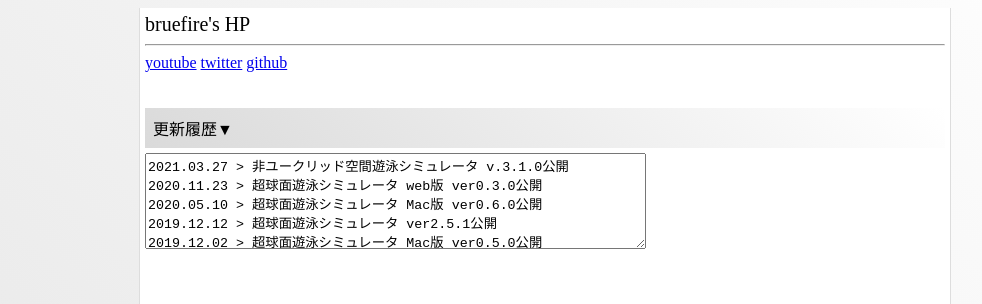
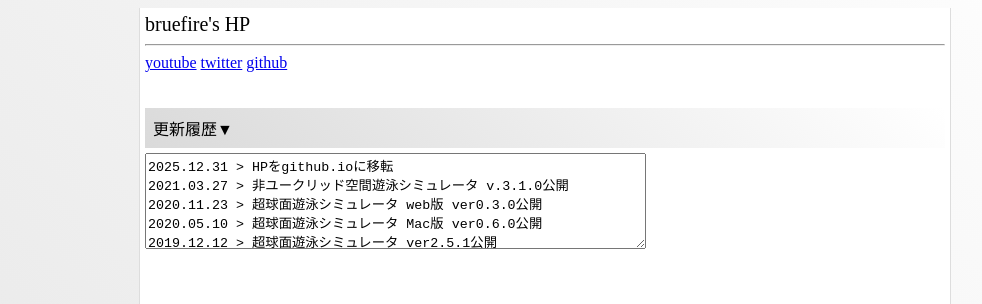
Before and after one commit to bruefire/bruefire.github.io, a plain HTML site: page index.html in a window 1280 px wide. Shown: the top 304 px of the page, without its empty margins (95-1077 px from the left). Drawn offline with Linux system fonts and the light colour scheme.

Commit message:
updated history area of index.html

```diff
--- a/index.html
+++ b/index.html
@@ -20,7 +20,8 @@
 		<br>
 		<br>
 		<br><div class="column">更新履歴▼</div>
-<textarea cols="60" rows="6" readonly="">2021.03.27 &gt; 非ユークリッド空間遊泳シミュレータ v.3.1.0公開
+<textarea cols="60" rows="6" readonly="">2025.12.31 &gt; HPをgithub.ioに移転
+2021.03.27 &gt; 非ユークリッド空間遊泳シミュレータ v.3.1.0公開
 2020.11.23 &gt; 超球面遊泳シミュレータ web版 ver0.3.0公開
 2020.05.10 &gt; 超球面遊泳シミュレータ Mac版 ver0.6.0公開
 2019.12.12 &gt; 超球面遊泳シミュレータ ver2.5.1公開
```
